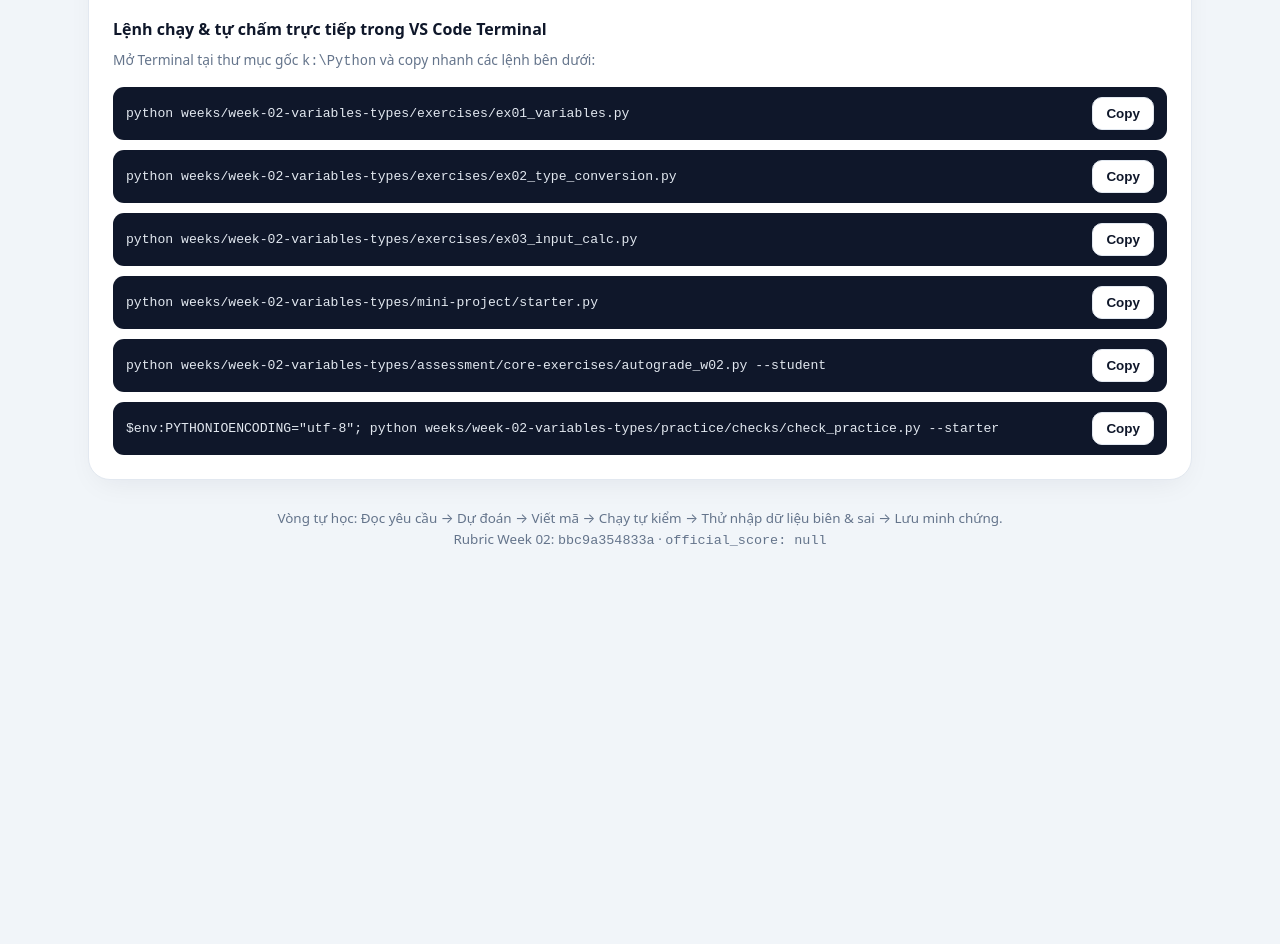
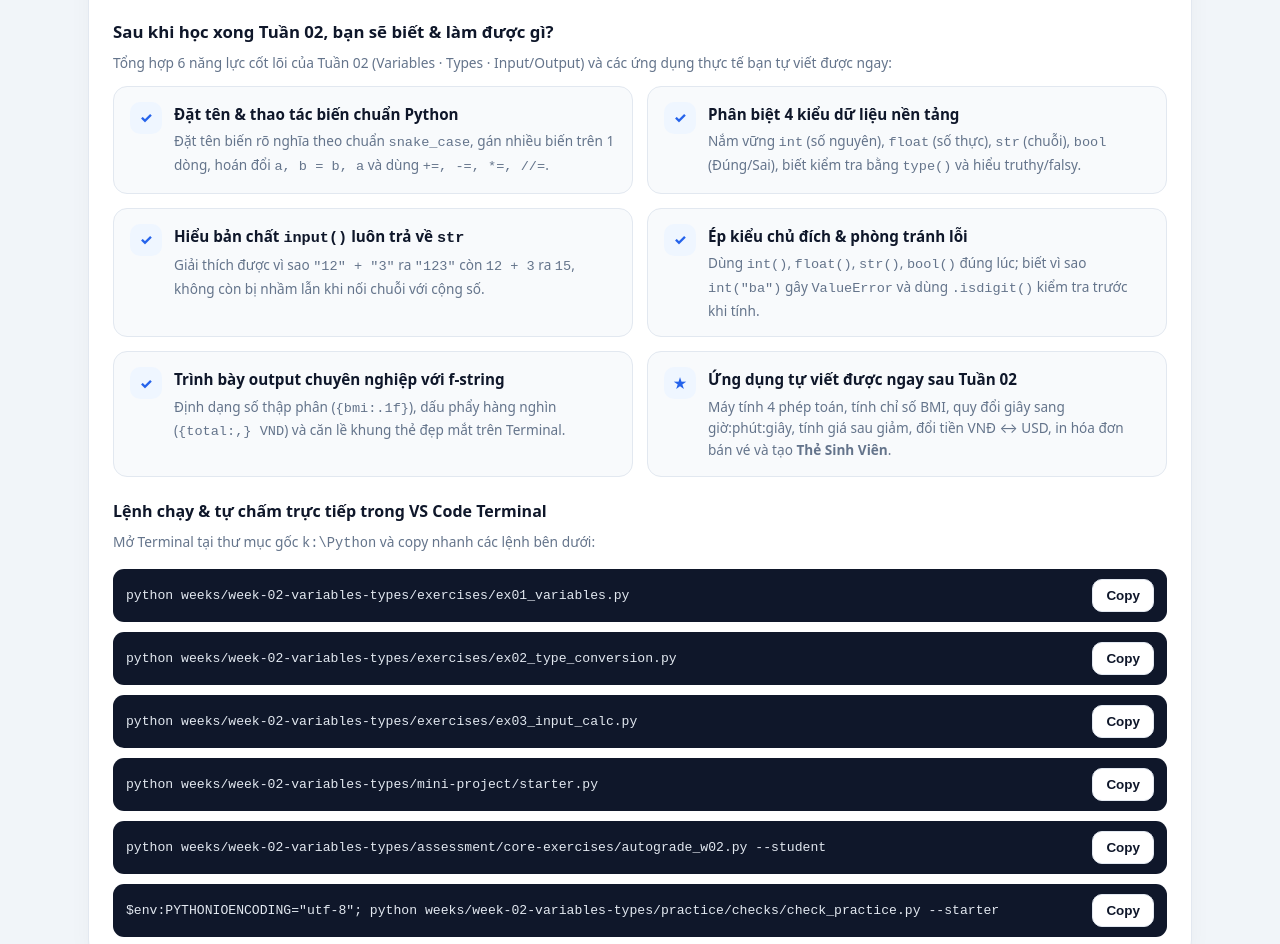
Before and after one commit to CocAgent/python-journey, a plain HTML site: page weeks/week-02-variables-types/html/week02-journey.html in a window 1280 px wide. Shown: the part 1033-1977 px from the top of the page. Before the commit the page ends 1645 px from the top, so only its background shows below. Drawn offline with Linux system fonts and the light colour scheme.

Commit message:
Auto sync Mon 11/23/2026 19:34:28.43

```diff
--- a/weeks/week-02-variables-types/html/week02-journey.html
+++ b/weeks/week-02-variables-types/html/week02-journey.html
@@ -680,7 +680,56 @@
         </div>
       </div>
 
-      <div style="margin-top: 20px;">
+      <div style="margin-top: 22px;">
+        <h3 style="margin: 0 0 6px; font-size: 1.05rem;">Sau khi học xong Tuần 02, bạn sẽ biết &amp; làm được gì?</h3>
+        <p class="todo-desc" style="margin-bottom: 12px;">Tổng hợp 6 năng lực cốt lõi của Tuần 02 (Variables · Types · Input/Output) và các ứng dụng thực tế bạn tự viết được ngay:</p>
+        <div class="step-list">
+          <div class="step-item">
+            <div class="step-badge">✓</div>
+            <div>
+              <h4>Đặt tên &amp; thao tác biến chuẩn Python</h4>
+              <p>Đặt tên biến rõ nghĩa theo chuẩn <code>snake_case</code>, gán nhiều biến trên 1 dòng, hoán đổi <code>a, b = b, a</code> và dùng <code>+=, -=, *=, //=</code>.</p>
+            </div>
+          </div>
+          <div class="step-item">
+            <div class="step-badge">✓</div>
+            <div>
+              <h4>Phân biệt 4 kiểu dữ liệu nền tảng</h4>
+              <p>Nắm vững <code>int</code> (số nguyên), <code>float</code> (số thực), <code>str</code> (chuỗi), <code>bool</code> (Đúng/Sai), biết kiểm tra bằng <code>type()</code> và hiểu truthy/falsy.</p>
+            </div>
+          </div>
+          <div class="step-item">
+            <div class="step-badge">✓</div>
+            <div>
+              <h4>Hiểu bản chất <code>input()</code> luôn trả về <code>str</code></h4>
+              <p>Giải thích được vì sao <code>"12" + "3"</code> ra <code>"123"</code> còn <code>12 + 3</code> ra <code>15</code>, không còn bị nhầm lẫn khi nối chuỗi với cộng số.</p>
+            </div>
+          </div>
+          <div class="step-item">
+            <div class="step-badge">✓</div>
+            <div>
+              <h4>Ép kiểu chủ đích &amp; phòng tránh lỗi</h4>
+              <p>Dùng <code>int()</code>, <code>float()</code>, <code>str()</code>, <code>bool()</code> đúng lúc; biết vì sao <code>int("ba")</code> gây <code>ValueError</code> và dùng <code>.isdigit()</code> kiểm tra trước khi tính.</p>
+            </div>
+          </div>
+          <div class="step-item">
+            <div class="step-badge">✓</div>
+            <div>
+              <h4>Trình bày output chuyên nghiệp với f-string</h4>
+              <p>Định dạng số thập phân (<code>{bmi:.1f}</code>), dấu phẩy hàng nghìn (<code>{total:,} VND</code>) và căn lề khung thẻ đẹp mắt trên Terminal.</p>
+            </div>
+          </div>
+          <div class="step-item">
+            <div class="step-badge">★</div>
+            <div>
+              <h4>Ứng dụng tự viết được ngay sau Tuần 02</h4>
+              <p>Máy tính 4 phép toán, tính chỉ số BMI, quy đổi giây sang giờ:phút:giây, tính giá sau giảm, đổi tiền VNĐ ↔ USD, in hóa đơn bán vé và tạo <strong>Thẻ Sinh Viên</strong>.</p>
+            </div>
+          </div>
+        </div>
+      </div>
+
+      <div style="margin-top: 22px;">
         <h3 style="margin: 0 0 6px; font-size: 1rem;">Lệnh chạy &amp; tự chấm trực tiếp trong VS Code Terminal</h3>
         <p class="todo-desc">Mở Terminal tại thư mục gốc <code>k:\Python</code> và copy nhanh các lệnh bên dưới:</p>
         <div class="cmd-list">
@@ -1219,16 +1268,23 @@ print(f"USD: {vnd / ty_gia:.2f}")</pre></div></details>
 
         <article class="todo-card">
           <div class="todo-top">
-            <span class="tag bonus">STDIN + OUTPUT</span>
-            <h3>Dữ liệu input() &amp; Kết quả chạy</h3>
+            <span class="tag bonus">INPUT + OUTPUT</span>
+            <h3>Chế độ nhập input() &amp; Kết quả chạy</h3>
           </div>
           <div class="field">
-            <label for="pyStdin">Dữ liệu cho hàm input() — mỗi dòng tương ứng 1 lần gọi input()</label>
-            <textarea id="pyStdin" placeholder="Ví dụ:&#10;1.75&#10;70&#10;3661" style="min-height: 92px; font-family: ui-monospace, Consolas, monospace;"></textarea>
+            <label for="pyInputMode">Cách nhập dữ liệu khi code gọi <code>input()</code></label>
+            <select id="pyInputMode" onchange="toggleStdinBox()">
+              <option value="prompt" selected>Nhập trực tiếp khi chạy (hỏi từng dòng giống Terminal)</option>
+              <option value="stdin">Dùng dữ liệu điền sẵn bên dưới (chạy nhanh không cần gõ lại)</option>
+            </select>
+          </div>
+          <div class="field" id="pyStdinWrap" style="display: none;">
+            <label for="pyStdin">Dữ liệu điền sẵn cho <code>input()</code> — mỗi dòng tương ứng 1 lần gọi</label>
+            <textarea id="pyStdin" placeholder="Ví dụ:&#10;1.75&#10;70&#10;3661" style="min-height: 86px; font-family: ui-monospace, Consolas, monospace;"></textarea>
           </div>
           <div class="field" style="flex: 1;">
             <label>Kết quả Terminal (stdout / stderr)</label>
-            <div class="console" id="pyOutput" style="min-height: 185px;">Bấm "▶ Chạy Code Python" để thực thi mã nguồn thật bằng Python 3!</div>
+            <div class="console" id="pyOutput" style="min-height: 215px;">Bấm "▶ Chạy Code Python" — khi code gặp lệnh input(), trình duyệt sẽ hiện ô để bạn nhập trực tiếp từng giá trị!</div>
           </div>
         </article>
       </div>
```
